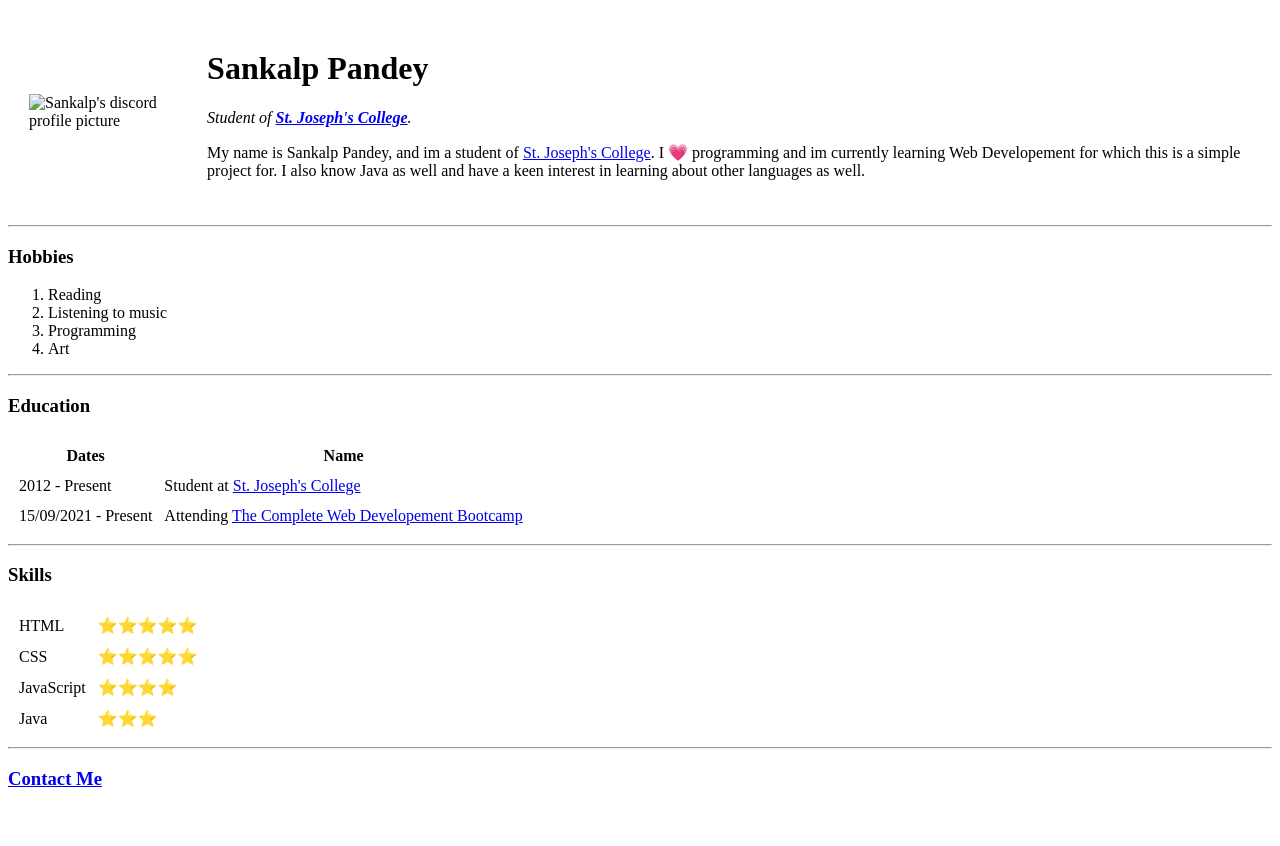
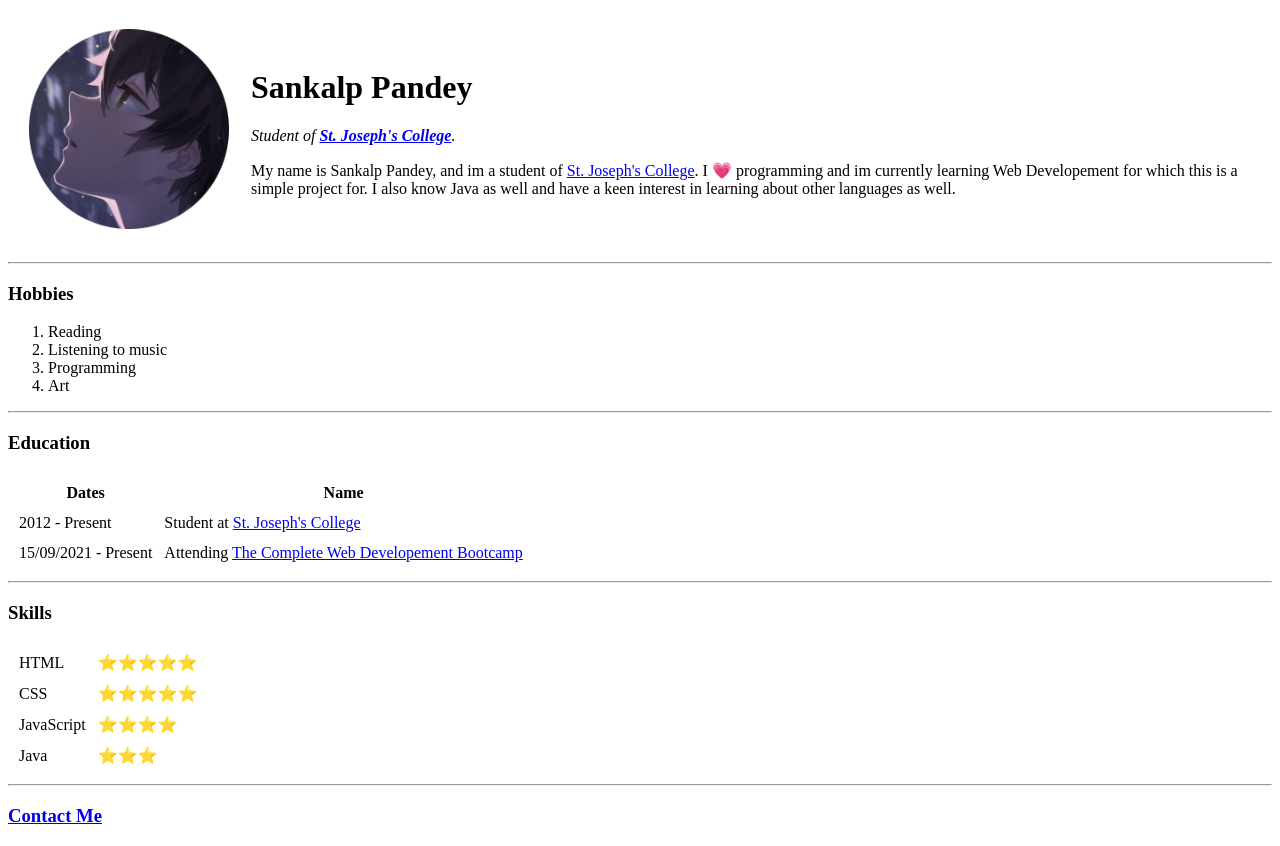
Before and after one commit to Sp1406/mypersonalsite, a plain HTML site: page index.html in a window 1280 px wide. Before the commit the page ends 809 px from the top, so only its background shows below. Drawn offline with Linux system fonts and the light colour scheme.

Commit message:
Update index.html

```diff
--- a/index.html
+++ b/index.html
@@ -9,7 +9,7 @@
 <body>
     <table cellspacing="20">
         <tr>
-            <td><img src="/HTML - Personal Site/images/SP.png" alt="Sankalp's discord profile picture" height="200"></td>
+            <td><img src="/images/SP.png" alt="Sankalp's discord profile picture" height="200"></td>
             <td><h1>Sankalp Pandey</h1><p><em>Student of <strong><a href="https://www.sjcallahabad.org/">St. Joseph's College</a></strong>.</em></p><p>My name is Sankalp Pandey, and im a student of <a href="https://www.sjcallahabad.org/">St. Joseph's College</a>. I 💗 programming and im currently learning Web Developement for which this is a simple project for. I also know Java as well and have a keen interest in learning about other languages as well.</p></td>
         </tr>
     </table>
```
